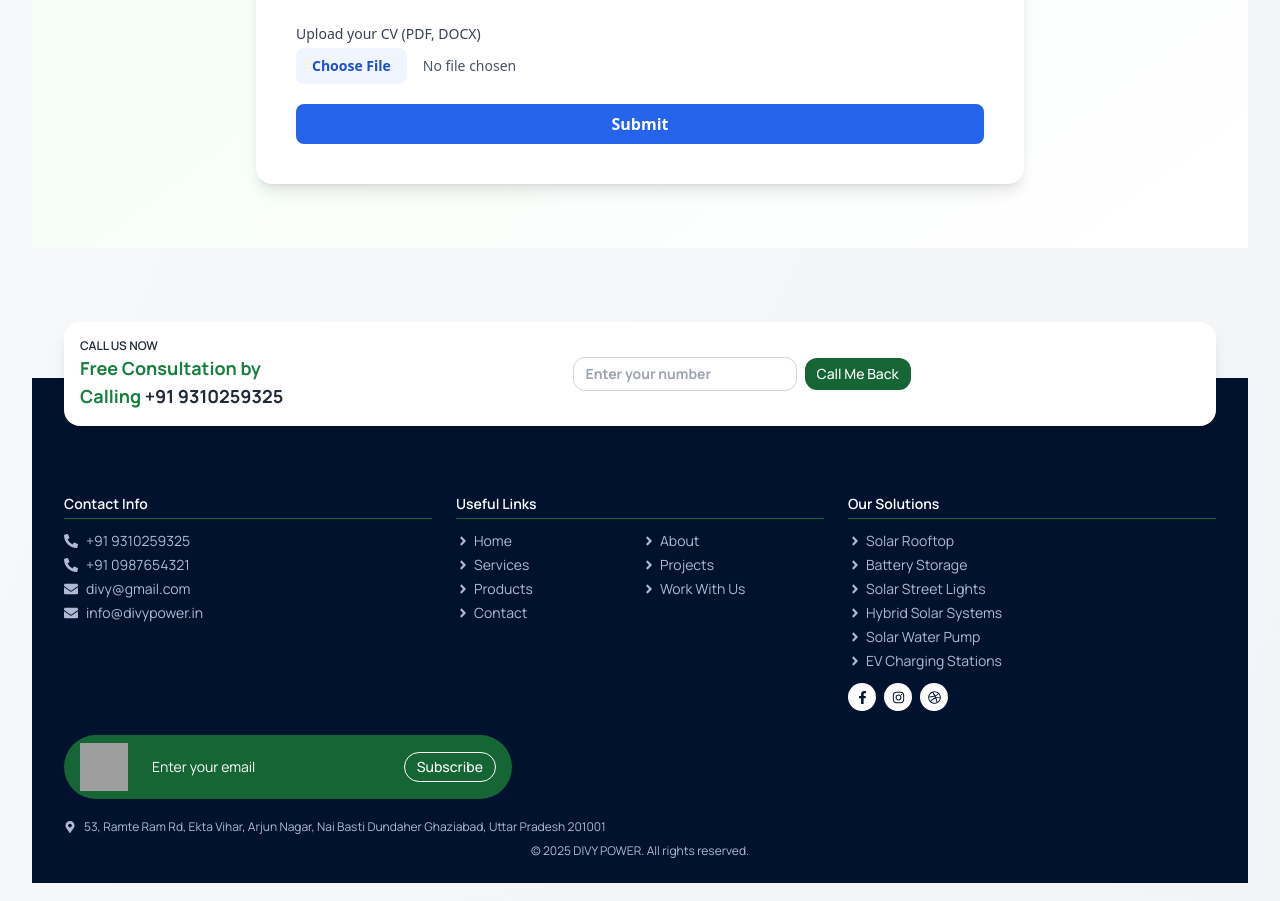
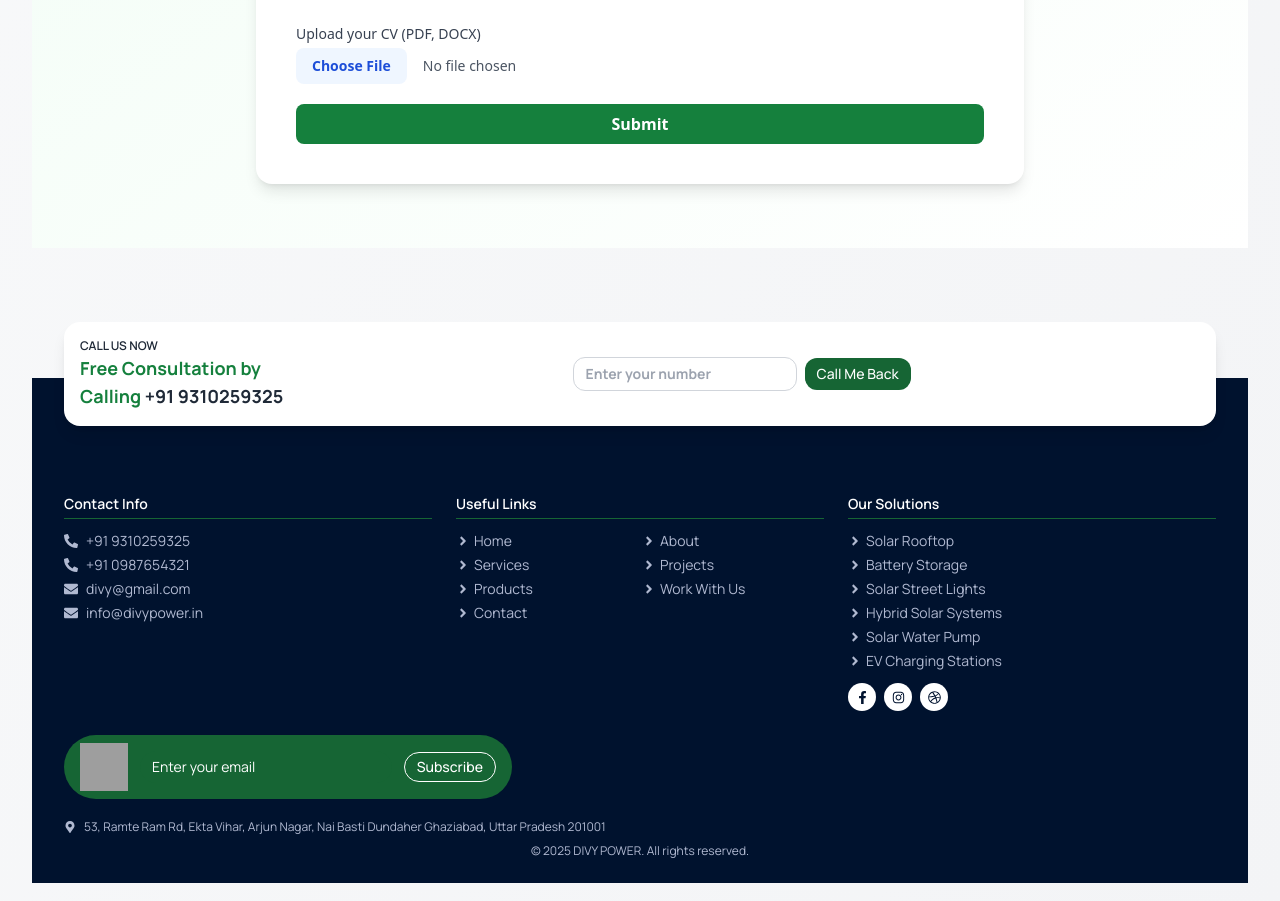
Before and after one commit to vanshika8484/Solar_web, a React (Vite) app: page /career in a window 1280 px wide. Shown: the part 1906-2807 px from the top of the page. Built offline with nearby package versions, Linux system fonts and the light colour scheme; grey boxes are pictures that could not be loaded; a web font is replaced by a local one.

Commit message:
Update CareerForm.jsx

```diff
--- a/src/components/CareerForm.jsx
+++ b/src/components/CareerForm.jsx
@@ -150,7 +150,7 @@ function CareerForm() {
             <button
               type="submit"
               disabled={loading}
-              className="w-full bg-blue-600 text-white font-semibold py-2 px-4 rounded-lg hover:bg-blue-700 transition duration-200"
+              className="w-full bg-green-700 text-white font-semibold py-2 px-4 rounded-lg hover:bg-blue-700 transition duration-200"
             >
               {loading ? 'Submitting...' : 'Submit'}
             </button>
```
